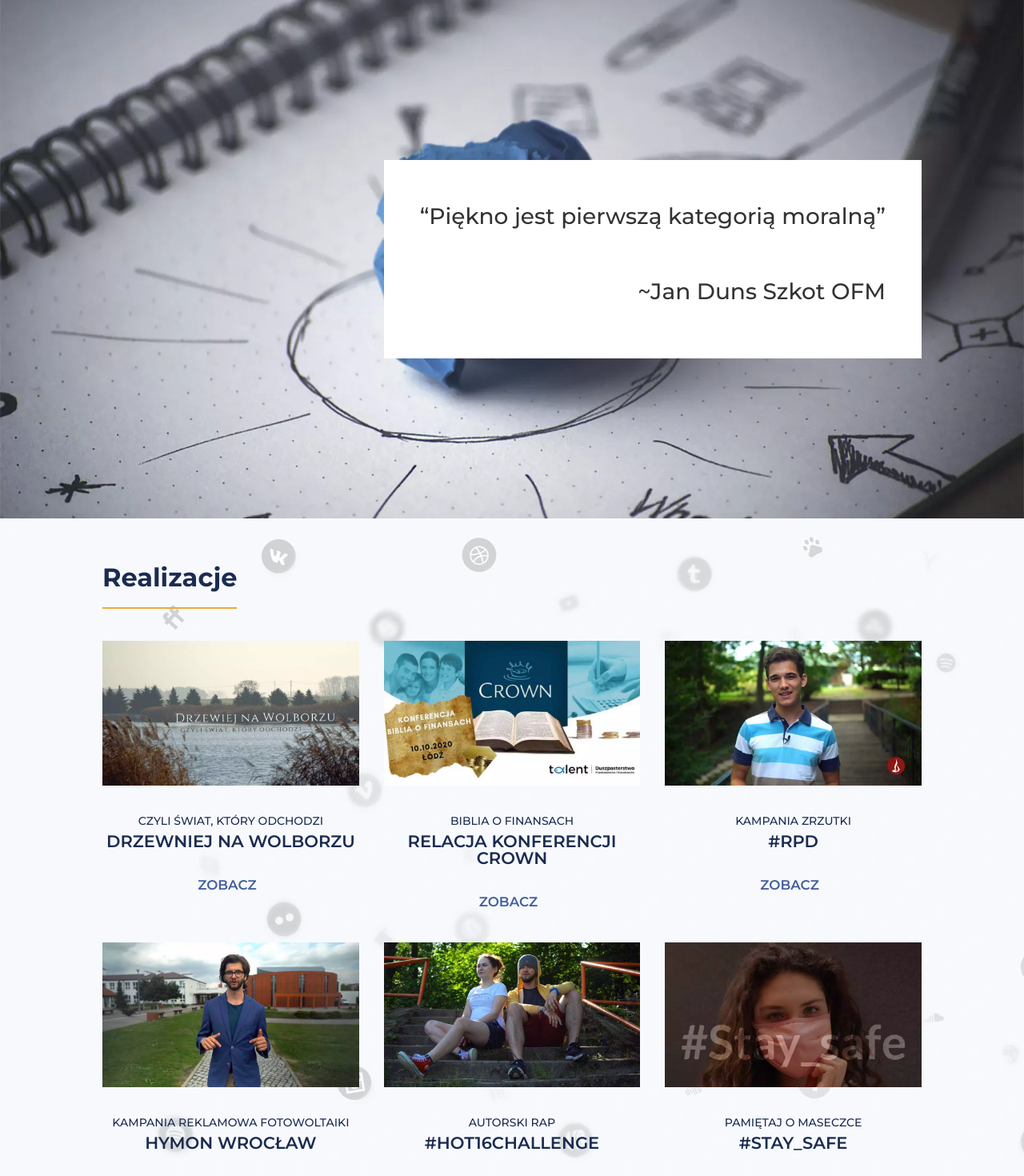
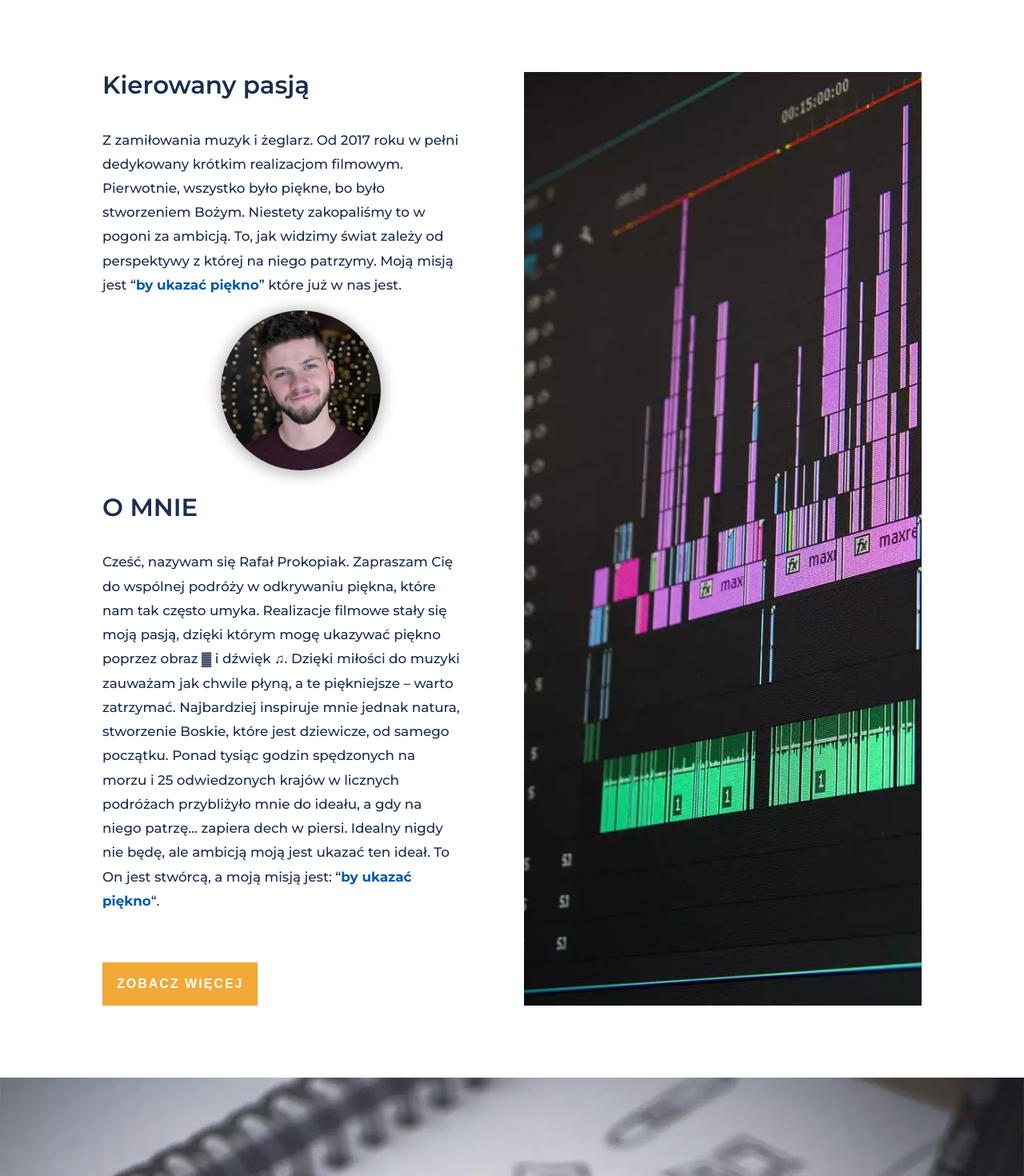
Before and after one commit to Rehaeel/rafal.prokopiak.pl, a React (Create React App) app: page / in a window 1280 px wide. Shown: the top 1470 px of the page at 80% size. Built offline with nearby package versions, Linux system fonts and the light colour scheme.

Commit message:
about-me-section

```diff
--- a/src/App.js
+++ b/src/App.js
@@ -5,9 +5,13 @@ import Partners from './components/sections/partners/partners';
 import Crew from './components/sections/crew/crew';
 import References from './components/sections/references/references.js';
 import Quote from './components/sections/quote/quote.js';
+import AboutMe from './components/sections/about-me/about-me.js';
+
+
 function App() {
   return (
     <div className="App">
+      <AboutMe />
       <Quote />
       <Realizations />
       <References />
--- /dev/null
+++ b/src/components/sections/about-me/about-me.css
@@ -0,0 +1,88 @@
+.about-me-section {
+    position: relative;
+    display: grid;
+    grid-template-columns: 1fr 1fr;
+    padding: calc(var(--padding) * 2) 10%;
+    gap: 0 3%;
+    align-items: center;
+}
+
+/************ Left ************/
+
+.about-me-section .left {
+    position: relative;
+    display: grid;
+    grid-template-columns: 1fr;
+    width: 100%;
+    align-content: start;
+}
+
+.left img {
+    width: 200px;
+    border-radius: 50%;
+    overflow: hidden;
+    box-shadow: 0px 2px 18px 3px rgb(0 0 0 / 30%);
+    justify-self: center;
+    margin-bottom: 30px;
+}
+
+.left h2 {
+    font-size: 2.2em;
+}
+
+.left h2:last-of-type {
+    text-transform: uppercase;
+}
+
+.about-me-section .left b {
+    color: var(--blue-color);
+}
+
+.left p {
+    line-height: 1.8em;
+    font-size: 1.2em;
+    width: 90%;
+    word-wrap:break-word;
+}
+
+.left button {
+    margin-top: 45px;
+    width: fit-content;
+    color: #ffffff;
+    border-width: 0px;
+    letter-spacing: 2px;
+    font-size: 16px;
+    font-weight: 600!important;
+    text-transform: uppercase;
+    background-color: var(--orange-color);
+    padding: 18px ;
+}
+
+/************ Right ************/
+
+.right {
+    background: url('../../background/montaz-bg_2.webp') no-repeat center center;
+    background-size: cover;
+    height: 100%;
+    width: 100%;
+}
+
+/************ Tablet & Mobile ************/
+
+@media screen and (max-width: 980px) {
+    .about-me-section {
+    grid-template-columns: 1fr;
+    gap: 0;
+    align-items: center;
+    padding: calc(var(--padding) * 2) 5%;
+}
+
+.left {
+    padding-bottom: 30px;
+}
+.right {
+    background: url('../../background/montaz-bg.webp') no-repeat center center;
+    height: 400px;
+}
+
+}
--- /dev/null
+++ b/src/components/sections/about-me/about-me.js
@@ -0,0 +1,28 @@
+import React from 'react'
+import './about-me.css'
+import Bg from '../../background/montaz-bg_2.webp';
+import Ja from '../../Rafał-Prokopiak.webp';
+
+export default class AboutMe extends React.Component {
+    render() {
+        return (
+            <div className="about-me-section">
+                <div className="left">
+                    <h2>Kierowany pasją</h2>
+                    <p>Z zamiłowania muzyk i żeglarz. Od 2017 roku w pełni dedykowany krótkim realizacjom filmowym.
+
+                        Pierwotnie, wszystko było piękne, bo było stworzeniem Bożym. Niestety zakopaliśmy to w pogoni za ambicją. To, jak widzimy świat zależy od perspektywy z której na niego patrzymy. Moją misją jest “<b>by ukazać piękno</b>” które już w nas jest.</p>
+                    <img src={Ja} alt='' />
+                    <h2>O mnie</h2>
+                    <p>Cześć, nazywam się Rafał Prokopiak. Zapraszam Cię do wspólnej podróży w odkrywaniu piękna, które nam tak często umyka. Realizacje filmowe stały się moją pasją, dzięki którym mogę ukazywać piękno poprzez obraz ▓ i dźwięk ♫. Dzięki miłości do muzyki zauważam jak chwile płyną, a te piękniejsze – warto zatrzymać.
+
+                        Najbardziej inspiruje mnie jednak natura, stworzenie Boskie, które jest dziewicze, od samego początku. Ponad tysiąc godzin spędzonych na morzu i 25 odwiedzonych krajów w licznych podróżach przybliżyło mnie do ideału, a gdy na niego patrzę… zapiera dech w piersi. Idealny nigdy nie będę, ale ambicją moją jest ukazać ten ideał. To On jest stwórcą, a moją misją jest: “<b>by ukazać piękno</b>“.</p>
+                    <button>Zobacz więcej</button>
+
+                </div>
+                <div className="right">
+                </div>
+            </div>
+        )
+    }
+}
```
